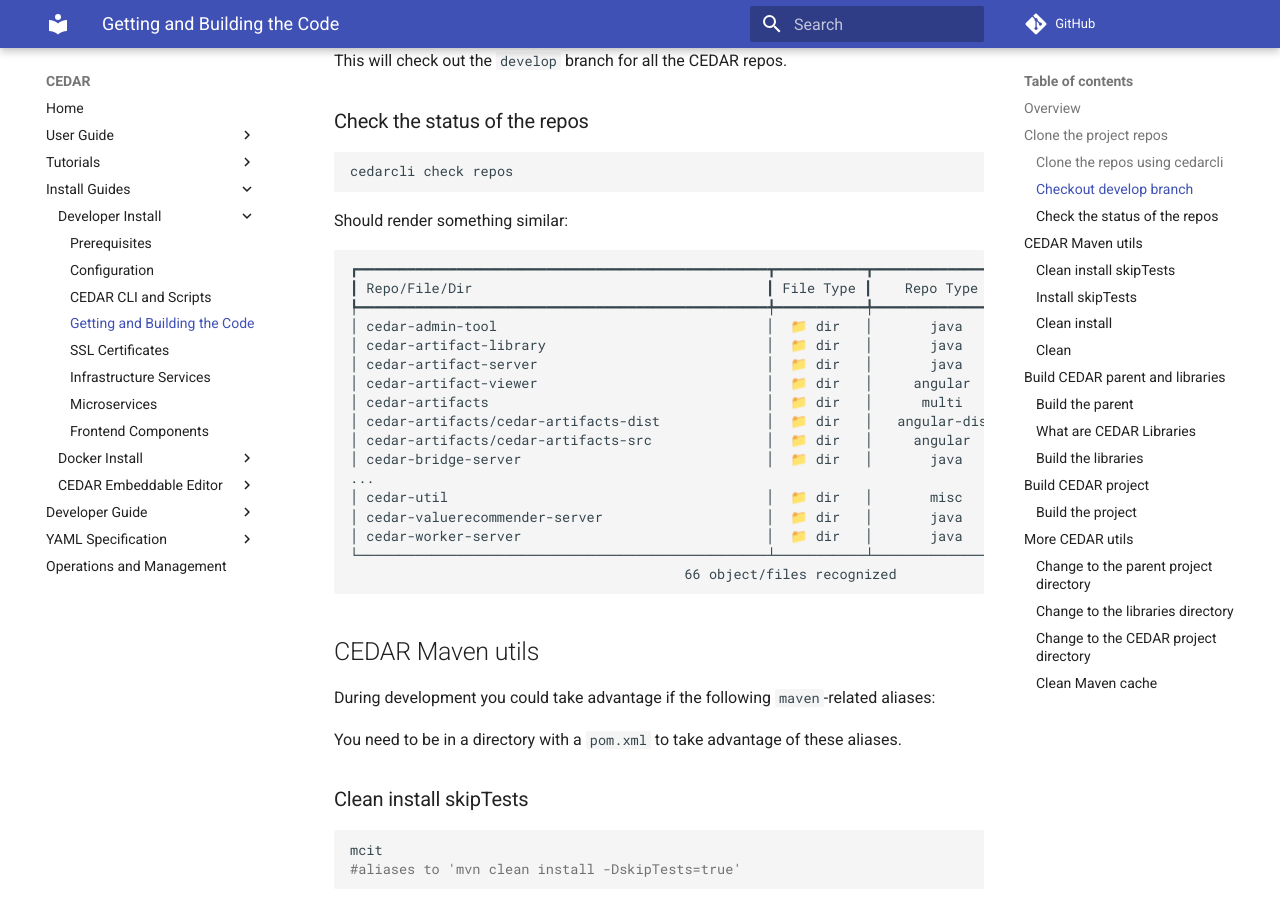
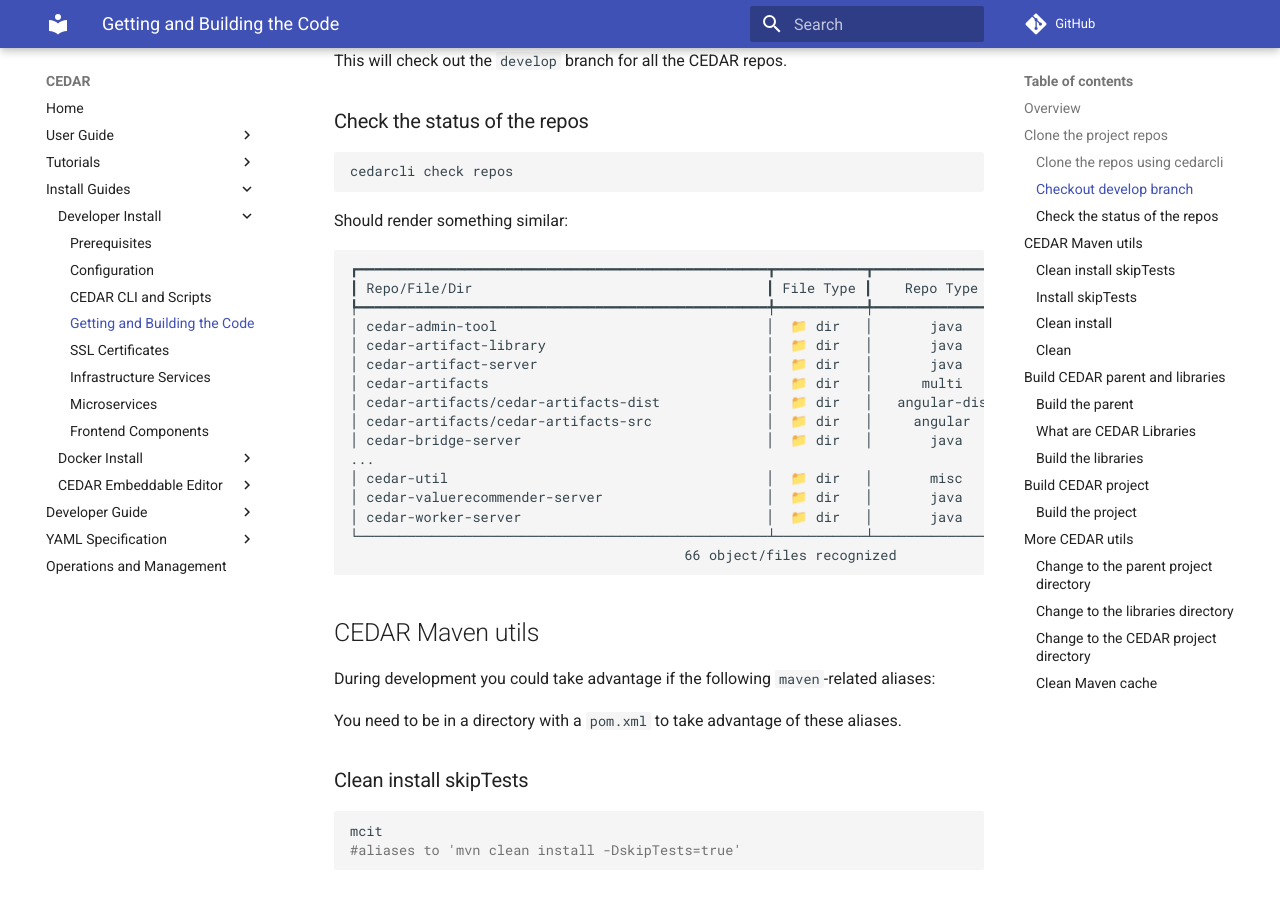
Before and after one commit to metadatacenter/cedar-mkdocs, an MkDocs documentation site: the page built from docs/install-developer/building-the-code.md, in a window 1280 px wide and 900 px high, scrolled down 922 px. Built offline with MkDocs 1.6.1 and Material for MkDocs 9.7.7, drawn with Linux system fonts in a browser that asks for light colours; comment, search, counter and statistics services are not loaded.

Commit message:
Drop cedar-artifact-viewer from the sample repo listing
The CLI no longer manages it, so 'cedarcli check repos' would not print that row.

```diff
--- a/docs/install-developer/building-the-code.md
+++ b/docs/install-developer/building-the-code.md
@@ -46,7 +46,6 @@ Should render something similar:
 │ cedar-admin-tool                                 │  📁 dir   │       java       │  CEDAR repo   │   ✅   │
 │ cedar-artifact-library                           │  📁 dir   │       java       │  CEDAR repo   │   ✅   │
 │ cedar-artifact-server                            │  📁 dir   │       java       │  CEDAR repo   │   ✅   │
-│ cedar-artifact-viewer                            │  📁 dir   │     angular      │  CEDAR repo   │   ✅   │
 │ cedar-artifacts                                  │  📁 dir   │      multi       │  CEDAR repo   │   ✅   │
 │ cedar-artifacts/cedar-artifacts-dist             │  📁 dir   │   angular-dist   │  CEDAR repo   │   ✅   │
 │ cedar-artifacts/cedar-artifacts-src              │  📁 dir   │     angular      │  CEDAR repo   │   ✅   │
```
